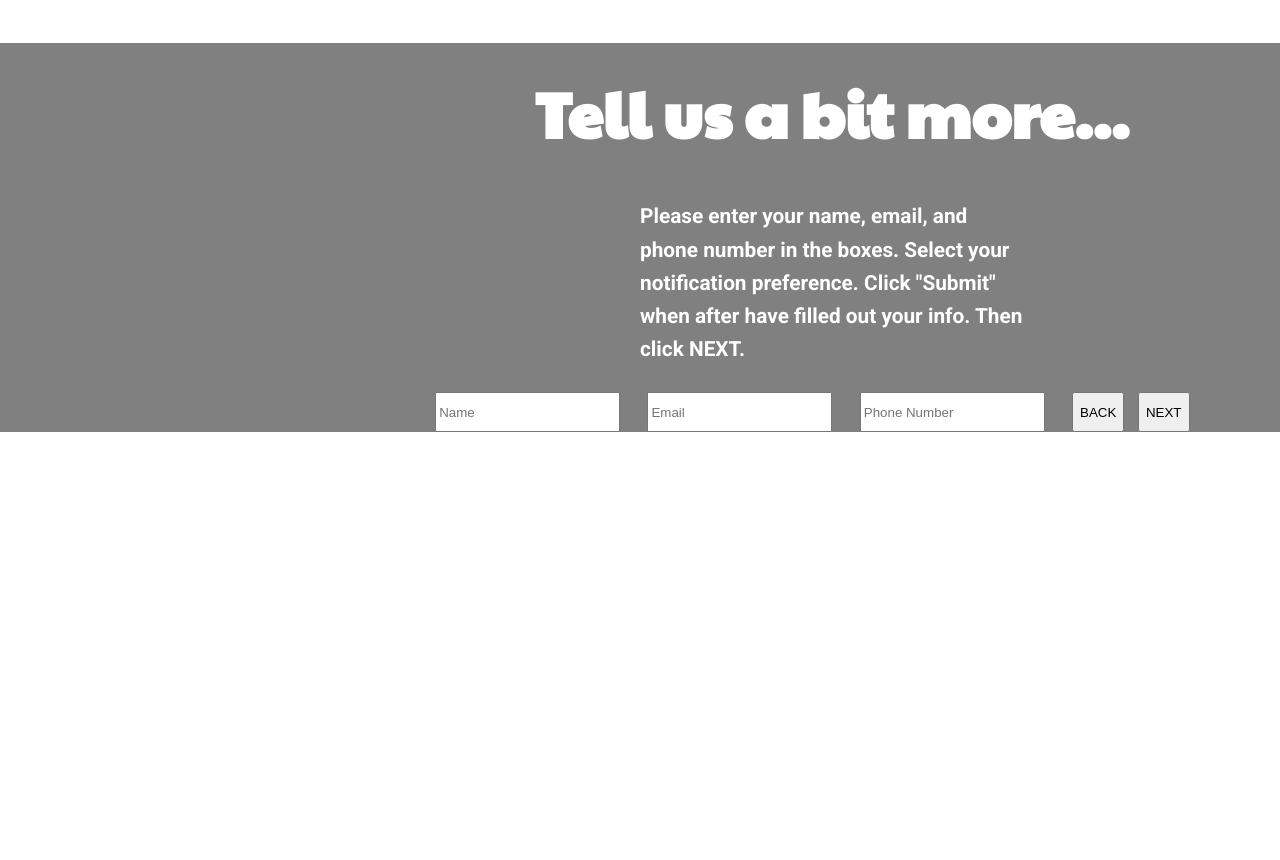
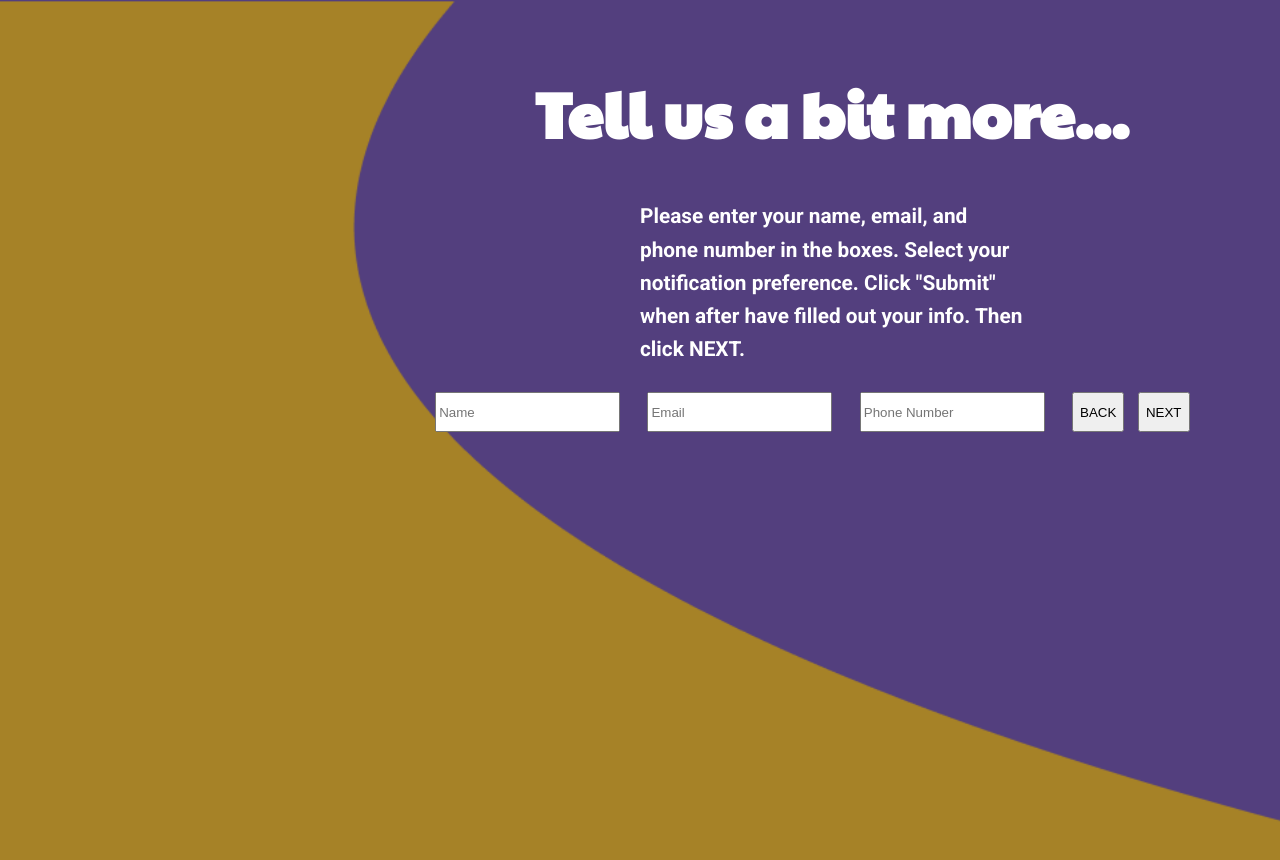
Before and after one commit to KimDuclos/flextogether, a React (Create React App) app: page /tell-more in a window 1280 px wide. Shown: the top 860 px of the page. Before the commit the page ends 800 px from the top, so only its background shows below. Built offline with nearby package versions, Linux system fonts and the light colour scheme.

Commit message:
tell-more bg set

```diff
--- a/src/tell-more.jsx
+++ b/src/tell-more.jsx
@@ -1,15 +1,5 @@
 import React from "react";
 import "./tell-more.scss";
-import backgroundImage from "./assets/backgroundImage.png";
-
-const tellMoreBackgroundStyle = {
-  width: "100%",
-  height: "910px",
-  backgroundImage: `url(${backgroundImage})`,
-  backgroundSize: "100%",
-  margin: "0% 0 0 0",
-  display: "inline-block",
-};
 
 const txtFieldState = {
   value: "",
--- a/src/tell-more.scss
+++ b/src/tell-more.scss
@@ -4,7 +4,12 @@
 $size1500: "1500px";
 
 .tell-more-page {
-  background-color: gray;
+  background-image: url("./assets/backgroundImage.png");
+  background-repeat: no-repeat;
+  background-size: cover;
+  display: inline-block;
+  width: 100%;
+  height: 905px;
   .tell-more-title {
     color: white;
     font-size: 4em;
```
